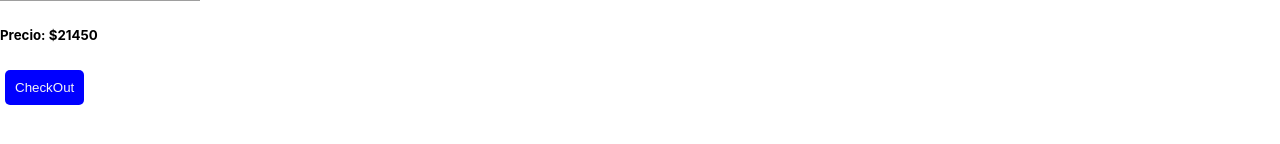
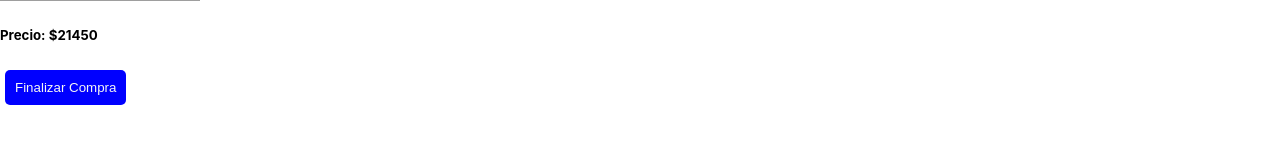
Before and after one commit to luisdlh1990/luis-app, a React (Create React App) app: page /item/0 in a window 1280 px wide. Both pictures are taken after a click on the button "Add to Cart". Shown: the part 326-470 px from the top of the page. Built offline with nearby package versions, Linux system fonts and the light colour scheme; grey boxes are pictures that could not be loaded.

Commit message:
changes in button

```diff
--- a/src/components/ItemDetail.js
+++ b/src/components/ItemDetail.js
@@ -24,7 +24,7 @@ const ItemDetail =({item})=>{
             {
                 itemCount === 0
                 ? <ItemCount initial={itemCount} onAdd={onAdd} />
-                : <Link to='/cart'><button>CheckOut</button></Link>
+                : <Link to='/cart'><button>Finalizar Compra</button></Link>
             }
             </div>
 
```
